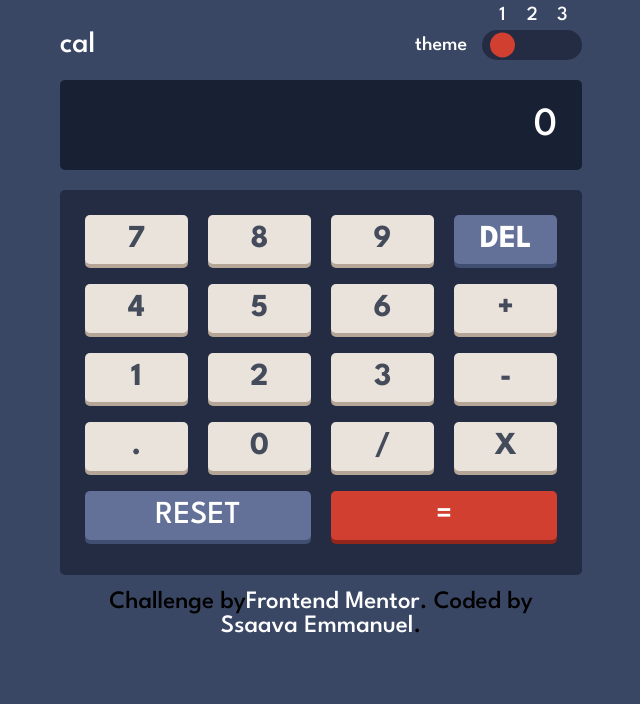
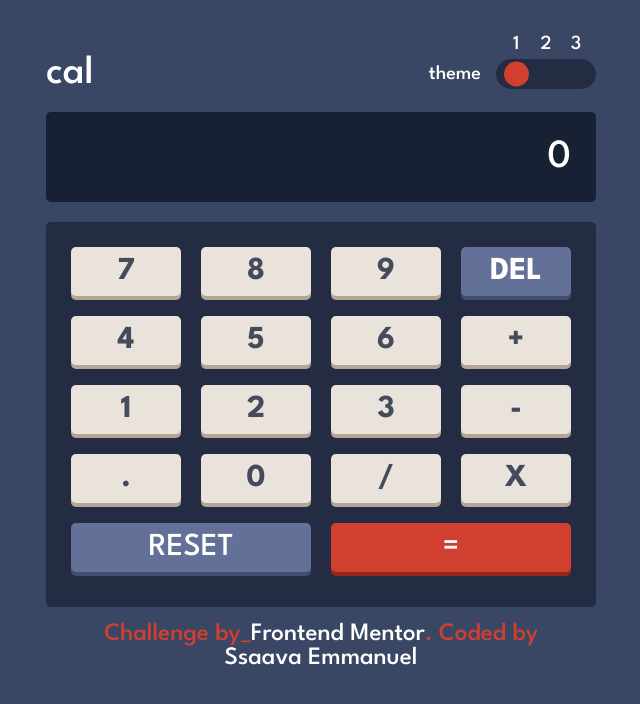
Before and after one commit to Ssaava/calculator-app, a React (Vite) app: page / in a window 1280 px wide. Shown: the top 704 px of the page, without its empty margins (319-959 px from the left). Built offline with nearby package versions, Linux system fonts and the light colour scheme.

Commit message:
implemented dark mode

```diff
--- a/src/App.jsx
+++ b/src/App.jsx
@@ -4,18 +4,24 @@ import Header from "./components/Header";
 import Screen from "./components/Screen";
 function App() {
   const [getValue, setValue] = new useState([0]);
+  const [userMode, setUserMode] = new useState("");
 
+  // function to set the user mode
+  function toggleMode(mode) {
+    setUserMode(mode);
+  }
   function handleClick(value) {
     setValue(value);
   }
   return (
     <>
+      <main className={`main ${userMode}`}>
         <div className="container">
-        <Header />
+          <Header toggleMode={toggleMode} />
           <Screen value={getValue} />
           <ButtonsCase handleClick={handleClick} />
           <div className="author">
-          Challenge by
+            Challenge by_
             <a
               href="https://www.frontendmentor.io?ref=challenge"
               target="_blank"
@@ -31,9 +37,9 @@ function App() {
             >
               Ssaava Emmanuel
             </a>
-          .
           </div>
         </div>
+      </main>
     </>
   );
 }
--- a/src/components/Header.jsx
+++ b/src/components/Header.jsx
@@ -1,12 +1,13 @@
 import ToggleTheme from "./ToggleTheme";
-const Header = () => {
+import PropTypes from "prop-types";
+const Header = ({ toggleMode }) => {
   return (
     <>
       <header>
         <div className="name">cal</div>
         <div className="toggle-mode">
           <div className="theme">theme</div>
-          <ToggleTheme />
+          <ToggleTheme toggleMode={toggleMode} />
         </div>
       </header>
     </>
@@ -14,3 +15,7 @@ const Header = () => {
 };
 
 export default Header;
+
+Header.propTypes = {
+  toggleMode: PropTypes.func,
+};
--- a/src/components/ToggleTheme.jsx
+++ b/src/components/ToggleTheme.jsx
@@ -1,4 +1,5 @@
-const ToggleTheme = () => {
+import PropTypes from "prop-types";
+const ToggleTheme = ({ toggleMode }) => {
   return (
     <>
       <div className="toggle-buttons">
@@ -12,6 +13,7 @@ const ToggleTheme = () => {
         <label
           htmlFor="dark-mode"
           className="switch-label switch-label-1"
+          onClick={() => toggleMode("")}
         ></label>
 
         <input
@@ -23,6 +25,7 @@ const ToggleTheme = () => {
         <label
           htmlFor="light-mode"
           className="switch-label switch-label-2"
+          onClick={() => toggleMode("light-mode")}
         ></label>
         <input
           type="radio"
@@ -33,6 +36,7 @@ const ToggleTheme = () => {
         <label
           htmlFor="user-mode"
           className="switch-label switch-label-3"
+          onClick={() => toggleMode("user-mode")}
         ></label>
 
         <div className="switch-selection"></div>
@@ -42,3 +46,7 @@ const ToggleTheme = () => {
 };
 
 export default ToggleTheme;
+
+ToggleTheme.propTypes = {
+  toggleMode: PropTypes.func,
+};
--- a/src/sass/partials/_app.scss
+++ b/src/sass/partials/_app.scss
@@ -1,22 +1,30 @@
 @use "functions" as f;
 @forward "variables";
+.main {
+  width: 100vw;
+  height: calc(100vh + 100px);
+  background-color: var(--m-bg);
+}
 .container {
   max-width: 550px;
   width: 95%;
   margin-top: f.rem(30);
   margin-inline: auto;
   font-family: "League Spartan", sans-serif;
+  position: absolute;
+  left: 50%;
+  transform: translateX(-50%);
 }
 .author {
   font-family: "League Spartan", sans-serif;
   text-align: center;
   font-size: clamp(f.rem(16), 5vw, f.rem(25));
   max-width: inherit;
-  // width: 95%;
+  color: var(--k-bg-red);
   margin-top: f.rem(15);
   margin-inline: auto;
   a {
-    color: var(--txt-clr);
+    color: var(--txt-clr-h);
     &:hover {
       color: var(--txt-clr-hover);
     }
--- a/src/sass/partials/_header.scss
+++ b/src/sass/partials/_header.scss
@@ -2,12 +2,14 @@
 @forward "variables";
 @use "functions" as f;
 header {
-  color: var(--txt-clr);
+  color: var(--txt-clr-h);
   .name {
-    font-size: clamp(f.rem(20), 5vw, f.rem(30));
+    font-size: clamp(f.rem(25), 5vw, f.rem(40));
+    font-family: "League Spartan", sans-serif;
   }
   .theme {
     font-size: clamp(f.rem(16), 5vw, f.rem(20));
+    font-family: "League Spartan", sans-serif;
   }
   margin-top: f.rem(25);
   @include m.flex();
@@ -56,23 +58,14 @@ header {
         transform: translateY(-50%);
         transition: 0.5s;
       }
-      // #dark-mode:checked + .switch-label {
-      //   color: var(--k-bg-red);
-      // }
       #light-mode:checked ~ .switch-selection {
-        background-color: var(--k-bg-grey);
+        background-color: var(--k-bg-red);
         left: f.rem(37.5);
       }
-      // #light-mode:checked + .switch-label {
-      //   color: var(--k-bg-grey);
-      // }
       #user-mode:checked ~ .switch-selection {
-        background-color: var(--k-bg-blue);
+        background-color: var(--k-bg-red);
         left: f.rem(67.5);
       }
-      // #user-mode:checked + .switch-label {
-      //   color: var(--k-bg-blue);
-      // }
     }
   }
 }
--- a/src/sass/partials/_main.scss
+++ b/src/sass/partials/_main.scss
@@ -11,11 +11,8 @@ html {
   margin: 0;
 }
 body {
-  width: 100%;
+  width: 100vw;
   height: 100vh;
-  display: flex;
-  justify-content: center;
-  background: var(--m-bg);
 }
 a {
   text-decoration: none;
--- a/src/sass/partials/_screen.scss
+++ b/src/sass/partials/_screen.scss
@@ -7,10 +7,11 @@
   background-color: var(--s-bg);
   border-radius: f.rem(5);
   margin-block: f.rem(20);
+  font-family: "League Spartan", sans-serif;
   input[type="text"] {
     font-family: "League Spartan", sans-serif;
     background: none;
-    color: var(--txt-clr);
+    color: var(--txt-clr-h);
     text-align: right;
     width: 100%;
     height: f.rem(50);
--- a/src/sass/partials/_variables.scss
+++ b/src/sass/partials/_variables.scss
@@ -23,9 +23,57 @@
   // Text
   --txt-clr-blue: hsl(221, 14%, 31%);
   --txt-clr: hsl(0, 0%, 100%);
+  --txt-clr-h: hsl(0, 0%, 100%);
   --txt-clr-hover: hsla(0, 0%, 100%, 0.566);
 }
 // let us add the @media rule to initialize the project theme
-@media (prefers-color-scheme: dark) {
-  // we shall have to override the themes here in the body to make the effect effective
+.light-mode {
+  /*
+    * m - main
+    * kp keypad
+    * s Screen
+    * k key
+    all styles for the dark theme
+    */
+  // backgrounds
+  --m-bg: hsl(0, 0%, 90%);
+  --kp-bg-toggle: hsl(0, 5%, 81%);
+  --s-bg: hsl(0, 0%, 93%);
+  // keys
+  --k-bg-blue: hsl(185, 42%, 37%);
+  --k-shadow-blue: hsl(185, 58%, 25%);
+  --k-bg-red: hsl(25, 98%, 40%);
+  --k-shadow-red: hsl(25, 99%, 27%);
+  --k-bg-grey: hsl(45, 7%, 89%);
+  --k-shadow-grey: hsl(35, 11%, 61%);
+  // Text
+  --txt-clr-blue: hsl(60, 10%, 19%);
+  --txt-clr: hsl(0, 0%, 100%);
+  --txt-clr-h: hsl(60, 10%, 19%);
+  --txt-clr-hover: hsla(0, 0%, 100%, 0.566);
 }
+.user-mode {
+  /*
+    * m - main
+    * kp keypad
+    * s Screen
+    * k key
+    all styles for the dark theme
+    */
+  // backgrounds
+  --m-bg: hsl(268, 75%, 9%);
+  --kp-bg-toggle: hsl(268, 71%, 12%);
+  --s-bg: hsl(268, 71%, 12%);
+  // keys
+  --k-bg-blue: hsl(281, 89%, 26%);
+  --k-shadow-blue: hsl(285, 91%, 52%);
+  --k-bg-red: hsl(176, 100%, 44%);
+  --k-shadow-red: hsl(177, 92%, 70%);
+  --k-bg-grey: hsl(268, 47%, 21%);
+  --k-shadow-grey: hsl(290, 70%, 36%);
+  // Text
+  --txt-clr-blue: hsl(52, 100%, 62%);
+  --txt-clr: hsl(0, 0%, 100%);
+  --txt-clr-h: hsl(52, 100%, 62%);
+  --txt-clr-hover: hsla(0, 0%, 100%, 0.566);
+}
```
Lines whose indentation alone changed are shown as unchanged.
